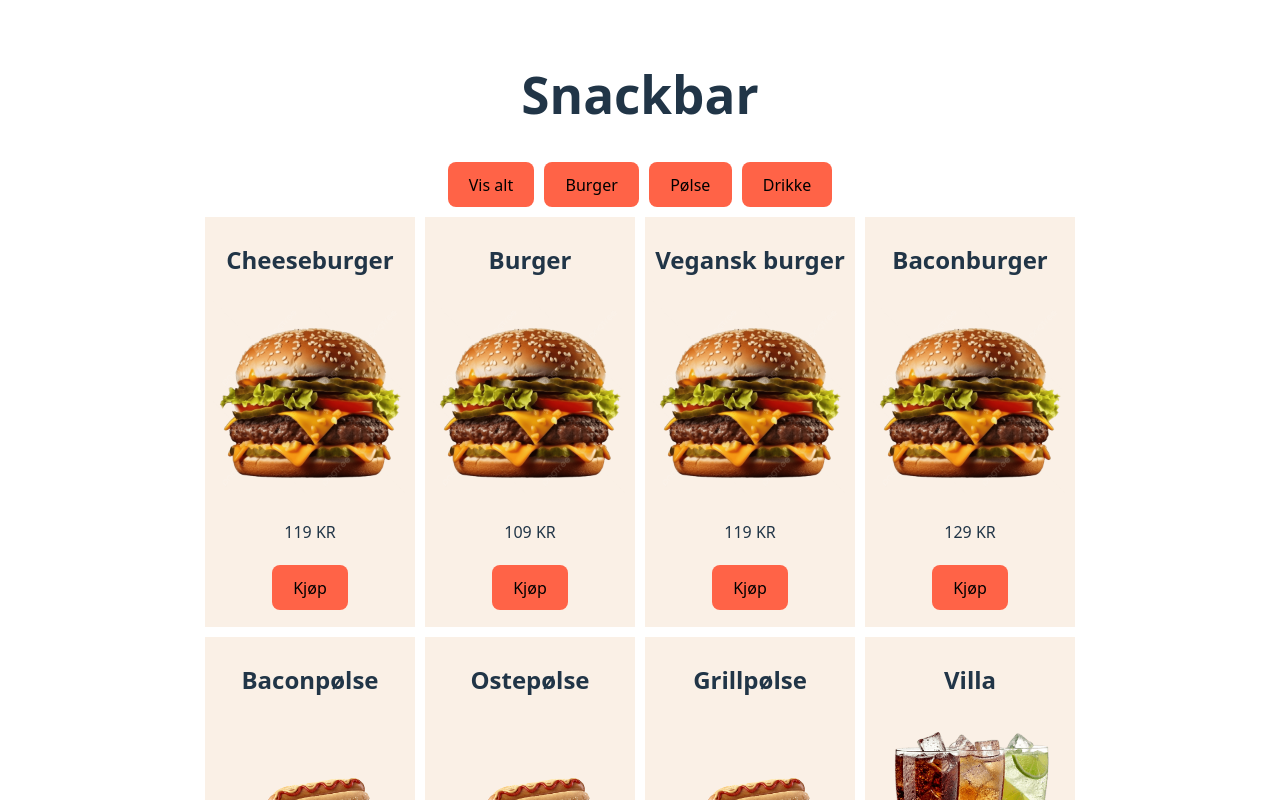
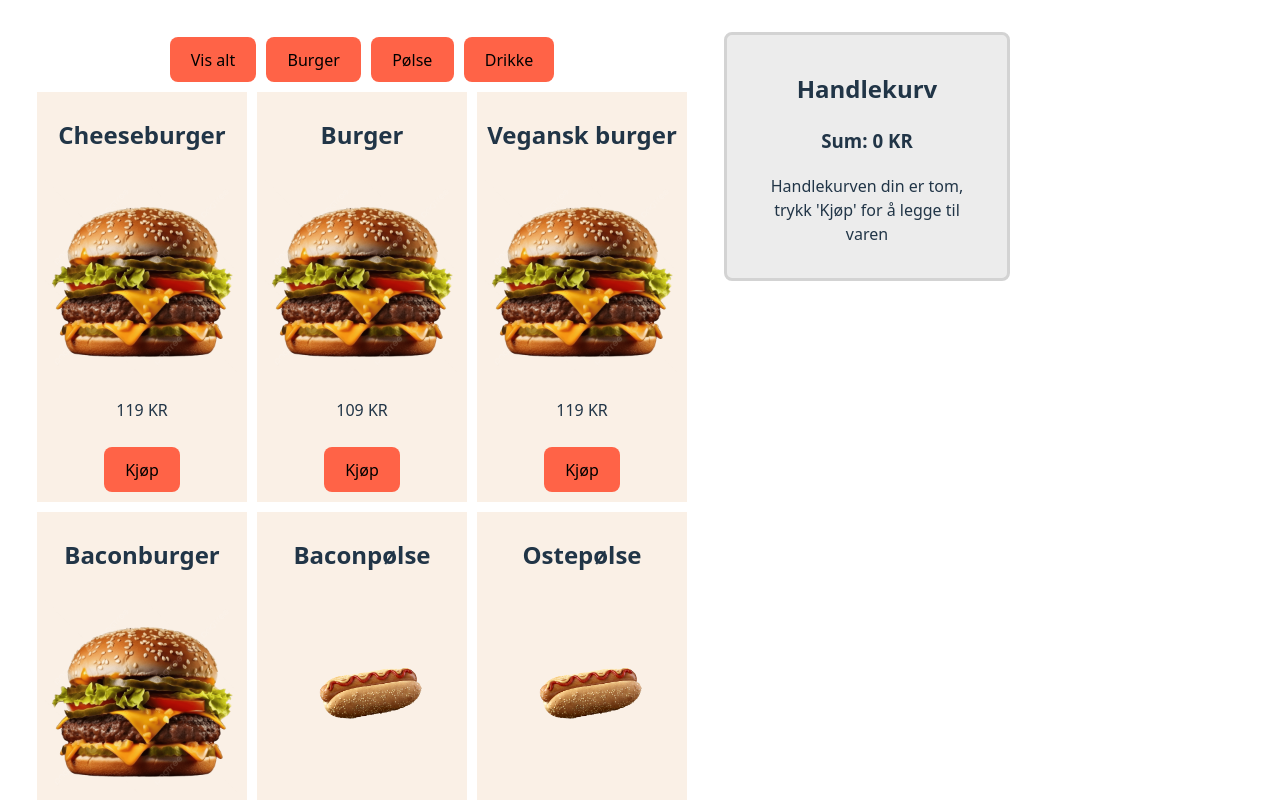
Before and after one commit to siljy/rammeverk-arbeidskrav01-snackbar, a React (Vite) app: page / in a window 1280 px wide. Shown: the top 800 px of the page. Built offline with nearby package versions, Linux system fonts and the light colour scheme.

Commit message:
Fixed css

```diff
--- a/src/App.css
+++ b/src/App.css
@@ -3,6 +3,11 @@
   margin: 0 auto;
   padding: 2rem;
   text-align: center;
+}
+main {
+  display: flex;
+  gap: 2rem;
+  align-items: flex-start;
 }
 
 /* .logo {
--- a/src/App.jsx
+++ b/src/App.jsx
@@ -5,7 +5,6 @@
 function App() {
   return (
     <main>
-      <h1>Snackbar</h1>
       <ProductPage />
       <ShoppingCart />
     </main>
--- a/src/components/Card.css
+++ b/src/components/Card.css
@@ -1,20 +1,23 @@
 .products {
   display: grid;
-  /* Hadde vært litt kult å legge til en if og to forskjellige klasser med grid, slik at hvis det er
-  tre objekter så er det en grid på 3 kolonner, 4 om det er fire osv. slik at det er midtstilt og penere<3
-  Får se hva jeg har av tid og skills...*/
-  grid-template-columns: repeat(4, 1fr);
+  grid-template-columns: repeat(3, 1fr);
 }
 
 .productCard {
-  /* Fiks at knappene er på samme plass på hvert kort plis */
   background-color: linen;
   margin: 5px;
   padding: 5px;
   height: 400px;
   width: 250;
+  display: flex;
+  flex-direction: column;
+  justify-content: space-between;
 }
 
 .productImg {
   width: 200px;
 }
+
+.addToCartBtn{
+  align-self: center;
+}
--- a/src/components/Card.jsx
+++ b/src/components/Card.jsx
@@ -11,7 +11,7 @@
           <h2>{product.name}</h2>
           <img className="productImg" src={product.img} alt={product.name} />
           <p>{product.price} KR</p>
-          <button onClick={() => addToCart(product)}>Kjøp</button>
+          <button className="addToCartBtn" onClick={() => addToCart(product)}>Kjøp</button>
         </div>
       ))}
     </article>
--- a/src/components/FilterButtons.jsx
+++ b/src/components/FilterButtons.jsx
@@ -1,6 +1,8 @@
+
+
 export default function FilterButtons({ category }) {
   return (
-    <article>
+    <article className="filterButtons">
       <button onClick={() => category(null)}>Vis alt</button>
       <button onClick={() => category("burger")}>Burger</button>
       <button onClick={() => category("hotdog")}>Pølse</button>
--- a/src/components/ProductPage.jsx
+++ b/src/components/ProductPage.jsx
@@ -2,6 +2,7 @@
 import FilterButtons from "./FilterButtons";
 import { productArray } from "./Data";
 import { useState } from "react";
+
 
 export default function ProductPage() {
   const [selectedCategory, setSelectedCategory] = useState(null);
--- a/src/components/ShoppingCart.css
+++ b/src/components/ShoppingCart.css
@@ -1,6 +1,23 @@
+.cart {
+  border: 0.2rem solid lightgrey;
+  background-color: rgb(236, 236, 236);
+  padding: 1rem 2.5rem;
+  border-radius: 8px;
+  width: 200px;
+  max-height: 60vh;
+  overflow-y: auto;
+}
+
 .deleteBtn {
   background-color: rgb(180, 35, 35);
-  padding: 0.4em 1em;
+  padding: 0.2em 0.8em;
   color: white;
   font-size: 0.8em;
+  padding: 0.6em 1.2em;
 }
+
+.editAmountBtn {
+  font-size: 0.8rem;
+  background-color: linen;
+  border: 0.1rem solid #242424;
+}
--- a/src/components/ShoppingCart.jsx
+++ b/src/components/ShoppingCart.jsx
@@ -12,18 +12,22 @@
   });
 
   return (
-    <section>
+    <aside className="cart">
       <h2>Handlekurv</h2>
+      <h3>Sum: {total} KR</h3>
       <article>
         {cartItems.length == 0 ? (
-          <p>Handlekurven din er tom</p>
+          <p>Handlekurven din er tom, trykk 'Kjøp' for å legge til varen</p>
         ) : (
           cartItems.map((cartItem, index) => (
-            <div key={index}>
-              <h3>{cartItem.product.name}</h3>
+            <div className="itemsInCart" key={index}>
+              <h4>{cartItem.product.name}</h4>
               <p>Pris: {cartItem.product.price} KR</p>
               <p>Antall: {cartItem.quantity}</p>
-
+              {/* <div>
+                <button className="editAmountBtn">-</button>
+                <button className="editAmountBtn">+</button>
+              </div> */}
               <button
                 className="deleteBtn"
                 onClick={() => removeFromCart(cartItem.product.id)}
@@ -33,8 +37,7 @@
             </div>
           ))
         )}
-        <h3>Sum: {total}</h3>
       </article>
-    </section>
+    </aside>
   );
 }
--- a/src/index.css
+++ b/src/index.css
@@ -24,8 +24,7 @@
 
 body {
   margin: 0;
-  display: flex;
-  place-items: center;
+
   min-width: 320px;
   min-height: 100vh;
 }
@@ -47,7 +46,7 @@
   transition: border-color 0.25s;
 }
 button:hover {
-  border-color: black;
+  border-color: 242424;
 }
 button:focus,
 button:focus-visible {
--- a/src/store/CartStore.js
+++ b/src/store/CartStore.js
@@ -29,3 +29,7 @@
       cartItems: state.cartItems.filter((item) => item.product.id !== id),
     })),
 }));
+
+// export const useQuantityStore = create((set) => ({
+
+// }))
```
